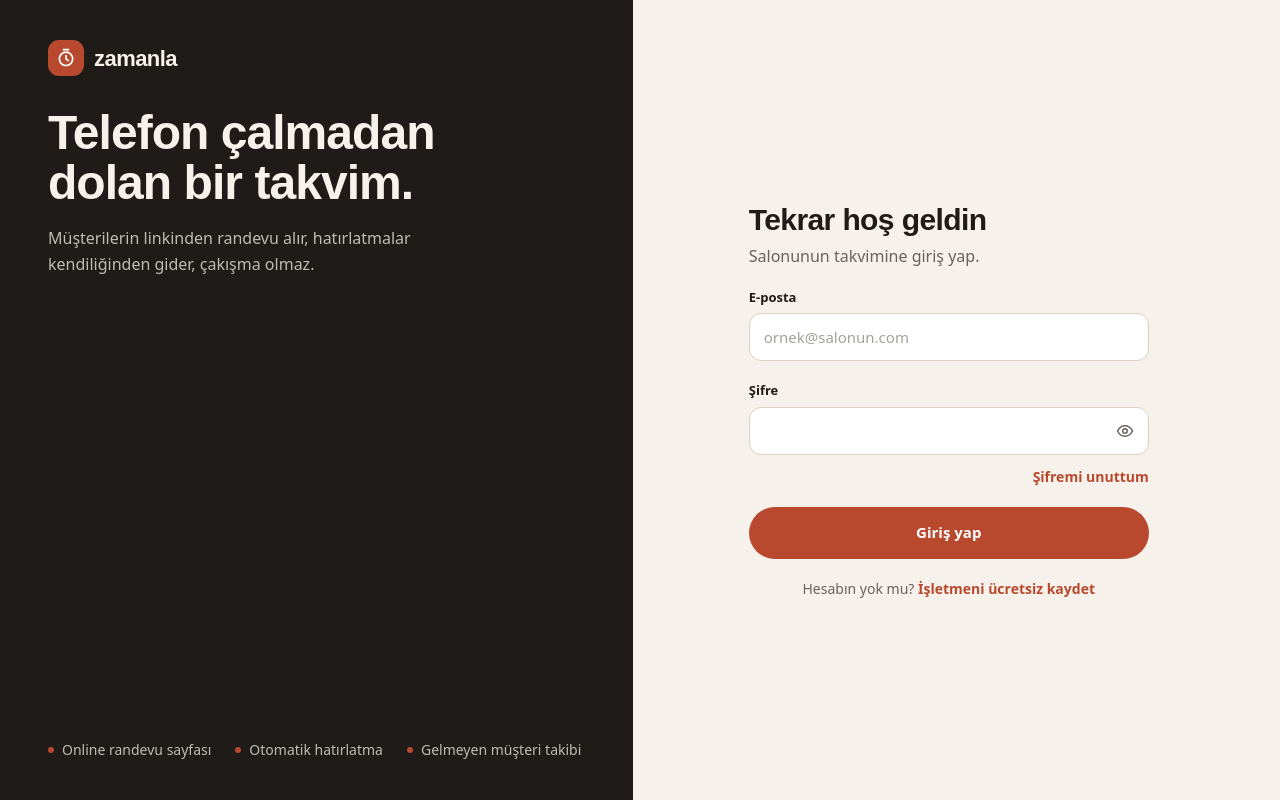
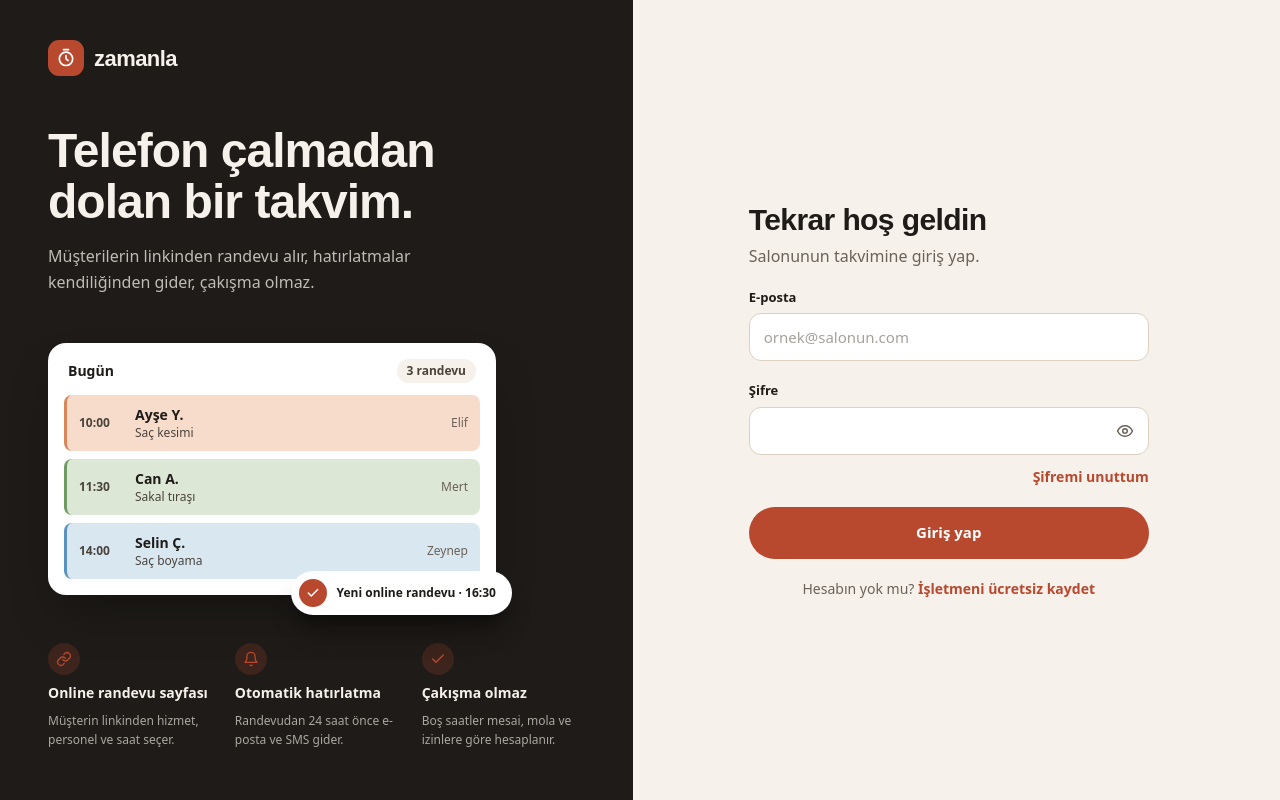
Before and after one commit to ErenBirsin/zamanla, a React (Vite) app in the folder client/: page /login in a window 1280 px wide. Built offline with nearby package versions, Linux system fonts and the light colour scheme.

Commit message:
feat(client): add product preview to auth layout

```diff
--- a/client/src/features/auth/AuthLayout.tsx
+++ b/client/src/features/auth/AuthLayout.tsx
@@ -1,34 +1,162 @@
 import { Outlet } from 'react-router'
 import { Logo } from '@/shared/ui/Logo'
 
-const highlights = ['Online randevu sayfası', 'Otomatik hatırlatma', 'Gelmeyen müşteri takibi']
+// sol paneldeki örnek takvim; gerçek veri değil, ürünün nasıl göründüğünü anlatır
+const previewAppointments = [
+  {
+    time: '10:00',
+    name: 'Ayşe Y.',
+    service: 'Saç kesimi',
+    staff: 'Elif',
+    tone: 'bg-staff-peach border-staff-peach-strong',
+  },
+  {
+    time: '11:30',
+    name: 'Can A.',
+    service: 'Sakal tıraşı',
+    staff: 'Mert',
+    tone: 'bg-staff-sage border-staff-sage-strong',
+  },
+  {
+    time: '14:00',
+    name: 'Selin Ç.',
+    service: 'Saç boyama',
+    staff: 'Zeynep',
+    tone: 'bg-staff-sky border-staff-sky-strong',
+  },
+]
+
+const highlights = [
+  {
+    title: 'Online randevu sayfası',
+    text: 'Müşterin linkinden hizmet, personel ve saat seçer.',
+    icon: 'link',
+  },
+  {
+    title: 'Otomatik hatırlatma',
+    text: 'Randevudan 24 saat önce e-posta ve SMS gider.',
+    icon: 'bell',
+  },
+  {
+    title: 'Çakışma olmaz',
+    text: 'Boş saatler mesai, mola ve izinlere göre hesaplanır.',
+    icon: 'check',
+  },
+] as const
+
+const icons = {
+  link: (
+    <>
+      <path d="M10 13a5 5 0 0 0 7.5.5l3-3a5 5 0 0 0-7-7l-1.7 1.7" />
+      <path d="M14 11a5 5 0 0 0-7.5-.5l-3 3a5 5 0 0 0 7 7l1.7-1.7" />
+    </>
+  ),
+  bell: (
+    <>
+      <path d="M6 8a6 6 0 0 1 12 0c0 7 3 9 3 9H3s3-2 3-9" />
+      <path d="M10.3 21a1.94 1.94 0 0 0 3.4 0" />
+    </>
+  ),
+  check: <path d="M20 6 9 17l-5-5" />,
+}
+
+function ProductPreview() {
+  return (
+    <div aria-hidden className="relative max-w-md">
+      <div className="rounded-card bg-surface p-4 text-ink shadow-2xl shadow-black/30">
+        <div className="mb-3 flex items-center justify-between px-1">
+          <span className="text-sm font-bold">Bugün</span>
+          <span className="rounded-full bg-sand px-2.5 py-1 text-xs font-semibold text-ink-soft">
+            3 randevu
+          </span>
+        </div>
+        <ul className="flex flex-col gap-2">
+          {previewAppointments.map((item) => (
+            <li
+              key={item.time}
+              className={`flex items-center gap-3 rounded-lg border-l-[3px] px-3 py-2.5 ${item.tone}`}
+            >
+              <span className="w-11 text-xs font-semibold text-ink-soft tabular-nums">
+                {item.time}
+              </span>
+              <span className="flex min-w-0 flex-1 flex-col">
+                <span className="truncate text-sm font-semibold">{item.name}</span>
+                <span className="truncate text-xs text-ink-soft">{item.service}</span>
+              </span>
+              <span className="text-xs text-muted">{item.staff}</span>
+            </li>
+          ))}
+        </ul>
+      </div>
+
+      {/* online randevu bildirimi */}
+      <div className="absolute -right-4 -bottom-5 flex items-center gap-2.5 rounded-full bg-surface py-2 pr-4 pl-2 text-ink shadow-xl shadow-black/30">
+        <span className="flex size-7 items-center justify-center rounded-full bg-clay text-white">
+          <svg
+            width="14"
+            height="14"
+            viewBox="0 0 24 24"
+            fill="none"
+            stroke="currentColor"
+            strokeWidth="2.5"
+            strokeLinecap="round"
+            strokeLinejoin="round"
+          >
+            <path d="M20 6 9 17l-5-5" />
+          </svg>
+        </span>
+        <span className="text-xs font-semibold">Yeni online randevu · 16:30</span>
+      </div>
+    </div>
+  )
+}
 
 export function AuthLayout() {
   return (
     <div className="flex min-h-dvh flex-col lg:flex-row">
-      <section className="flex flex-col gap-8 bg-ink px-6 py-8 text-sand sm:px-12 sm:py-10 lg:w-1/2">
+      {/* telefonda sadece logo; tanıtım bilgisayarda */}
+      <section className="flex flex-col bg-ink px-6 py-5 text-sand sm:px-12 lg:w-1/2 lg:gap-10 lg:py-10">
         <Logo onDark />
 
+        {/* geniş ekranda içerik panelin ortasında durur, yazılar okunur genişlikte kalır */}
+        <div className="mx-auto my-auto hidden w-full max-w-xl flex-col gap-12 lg:flex">
           <div className="flex max-w-md flex-col gap-4">
-          <h1 className="text-4xl leading-[1.05] font-bold sm:text-5xl">
+            <h1 className="text-5xl leading-[1.05] font-bold">
               Telefon çalmadan dolan bir takvim.
             </h1>
             <p className="leading-relaxed text-sand/75">
               Müşterilerin linkinden randevu alır, hatırlatmalar kendiliğinden gider, çakışma olmaz.
             </p>
           </div>
+          <ProductPreview />
 
-        <ul className="mt-auto hidden flex-wrap gap-x-6 gap-y-2 text-sm text-sand/75 lg:flex">
+          <ul className="grid grid-cols-3 gap-6">
             {highlights.map((item) => (
-            <li key={item} className="flex items-center gap-2">
-              <span className="size-1.5 rounded-full bg-clay" />
-              {item}
+              <li key={item.title} className="flex flex-col gap-2">
+                <span className="flex size-8 items-center justify-center rounded-full bg-clay/20 text-clay">
+                  <svg
+                    width="16"
+                    height="16"
+                    viewBox="0 0 24 24"
+                    fill="none"
+                    stroke="currentColor"
+                    strokeWidth="2"
+                    strokeLinecap="round"
+                    strokeLinejoin="round"
+                    aria-hidden
+                  >
+                    {icons[item.icon]}
+                  </svg>
+                </span>
+                <span className="text-sm font-semibold">{item.title}</span>
+                <span className="text-xs leading-relaxed text-sand/65">{item.text}</span>
               </li>
             ))}
           </ul>
+        </div>
       </section>
 
-      <section className="flex flex-1 items-center justify-center px-6 py-10 sm:px-8">
+      <section className="flex flex-1 items-start justify-center px-6 py-10 sm:items-center sm:px-8">
         <div className="w-full max-w-100">
           <Outlet />
         </div>
```
Lines whose indentation alone changed are shown as unchanged.
